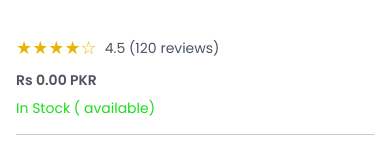
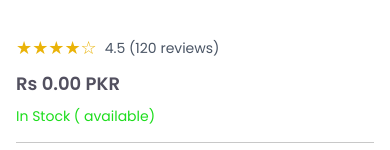
Before and after one commit to arwakh5897/fundamental_app, a React (Vite) app: page /pages/product_details/1 in a window 390 px wide. Shown: the part 479-629 px from the top of the page. Built offline with nearby package versions, Linux system fonts and the light colour scheme.

Commit message:
Update cart_price.jsx

```diff
--- a/src/components/products_details_components/product_cart_Components/cart_price.jsx
+++ b/src/components/products_details_components/product_cart_Components/cart_price.jsx
@@ -15,7 +15,7 @@ const CartPrice = ({ price, discountedPrice }) => {
             )}
 
             {/* Final price */}
-            <h2 className="text-sm lg:text-lg">
+            <h2 className="text-lg">
                 Rs {formatCurrency(hasDiscount ? discountedPrice : price || 0)} PKR
             </h2>
 
```
